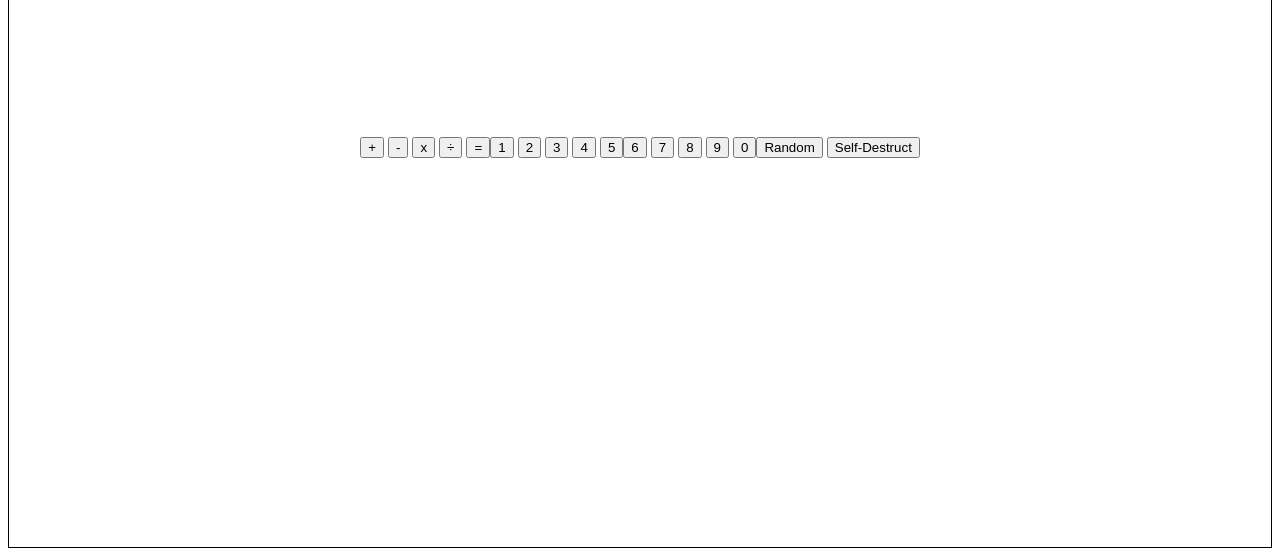
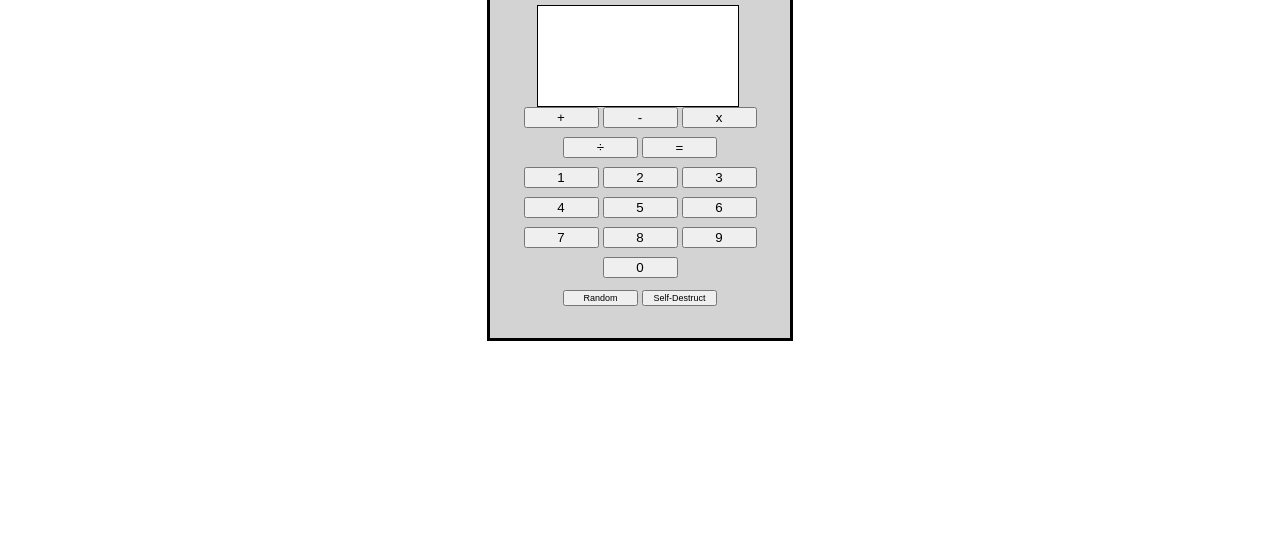
Before and after one commit to Manbebe/Calculator_Test, a plain HTML site: page index.html in a window 1280 px wide. Shown: the part 262-818 px from the top of the page. Drawn offline with Linux system fonts and the light colour scheme.

Commit message:
finished design

```diff
--- a/index.html
+++ b/index.html
@@ -11,7 +11,11 @@
 
 <body>
     <div class="container">
-        <div class="operationscolumn">
+        <div class="header">
+            <h2>Smart Calculator</h2>
+        </div>
+        <div class="equation"></div>
+        <div class="operations">
             <button>+</button>
             <button>-</button>
             <button>x</button>
@@ -24,8 +28,6 @@
             <button>3</button>
             <button>4</button>
             <button>5</button>
-        </div>
-        <div class="numberrow2">
             <button>6</button>
             <button>7</button>
             <button>8</button>
--- a/style.css
+++ b/style.css
@@ -1,7 +1,31 @@
-.container{
-    border: 1px solid black;
+body, html {
+    height: 100%;
+    margin: 0;
     display: flex;
     justify-content: center;
     align-items: center;
-    height: 100vh;
-}
+  }
+
+  .container {
+    width: 300px;
+    height: 400px;
+    border: 3px solid black;
+    text-align: center;
+    gap: 2000px;
+    background-color:lightgray;
+  }
+  .equation{
+    border: 1px solid black;
+    background-color: white;
+    width: 200px;
+    height: 100px;
+    margin-left: 47px;
+  }
+  .misc button {
+    font-size:9px;
+  }
+
+  button{
+    width: 75px;
+    margin-bottom:9px;
+  }
```
